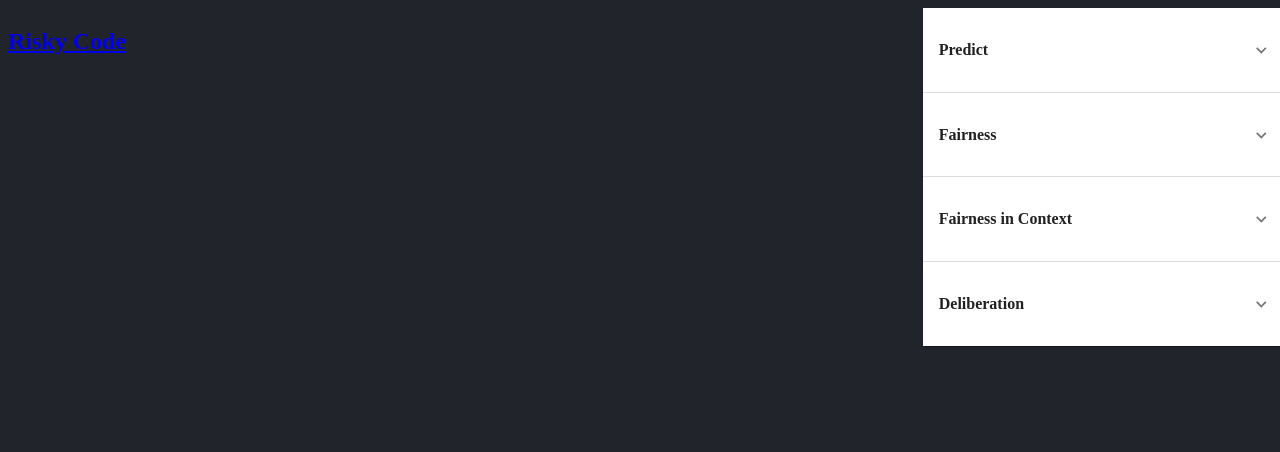
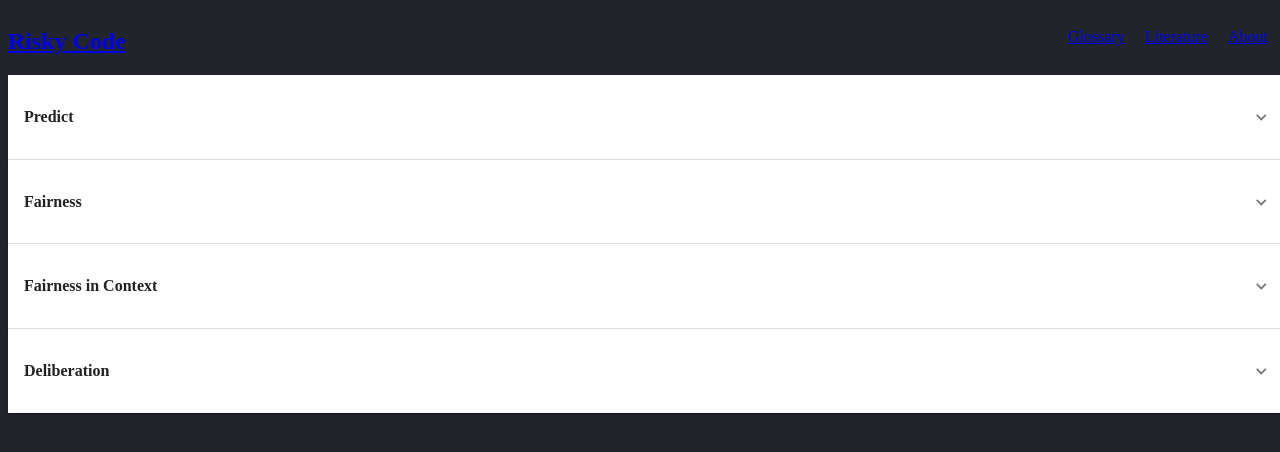
Before and after one commit to holmesjoli/risky-code, a React (Create React App) app: page / in a window 1280 px wide. Shown: the top 452 px of the page. Built offline with nearby package versions, Linux system fonts and the light colour scheme.

Commit message:
added additional links

```diff
--- a/src/components/Navigation.js
+++ b/src/components/Navigation.js
@@ -15,9 +15,13 @@ export default function Navigation() {
         <div className="Navigation">
             <div className="Navigation_branding">
                 <h2><NavLink to="/">Risky Code</NavLink></h2>
+                <div className="Navigation_additional_content">
+                    <NavLink to="/Glossary">Glossary</NavLink>
+                    <NavLink to="/Glossary">Literature</NavLink>
+                    <NavLink to="/Glossary">About</NavLink>
+                </div>
             </div>
             <div className="Navigation_links">
-            </div>
                 <div className="Navigation_content">
                     <Accordion>
                         <AccordionSummary
@@ -64,5 +68,6 @@ export default function Navigation() {
                     </Accordion>
                 </div>
             </div>
+        </div>
     )
 }
--- a/src/utils/styles/_layout.scss
+++ b/src/utils/styles/_layout.scss
@@ -19,26 +19,52 @@ body {
     overflow: hidden;
 }
 
-// Left navigation
 .Navigation {
-    grid-column-start: 1;
-    grid-column-end: span 2;
     display: flex;
-    flex-direction: row;
+    flex-direction: column;
 }
 
 .Navigation_branding {
-    flex: 1;
     display: flex;
     flex-direction: row;
-    justify-content: flex-start;
+    margin: 20px 0;
 }
 
-.Navigation_links {
-    flex: 1;
-    display: flex;
-    flex-direction: row;
-    // justify-content: flex-end;
+.Navigation_additional_content {
+    margin-left: auto;
+    margin-right: 10px;
+}
+
+.Navigation_additional_content a {
+    margin: 20px 10px;
+
+}
+
+
+// // Left navigation
+// .Navigation {
+//     grid-column-start: 1;
+//     grid-column-end: span 2;
+//     display: flex;
+//     flex-direction: row;
+// }
+
+// .Navigation_branding {
+//     flex: 1;
+//     display: flex;
+//     flex-direction: row;
+//     justify-content: flex-start;
+// }
+
+// .Navigation_links {
+//     flex: 1;
+//     display: flex;
+//     flex-direction: row;
+//     // justify-content: flex-end;
+// }
+
+h2 {
+    margin: 0;
 }
 
 .MuiAccordionSummary-content.Mui-expanded {
```
Also changed, not shown: src/pages/About.js (added), src/pages/Glossary.js (added), src/pages/Literature.js (added). Lines whose indentation alone changed are shown as unchanged.
